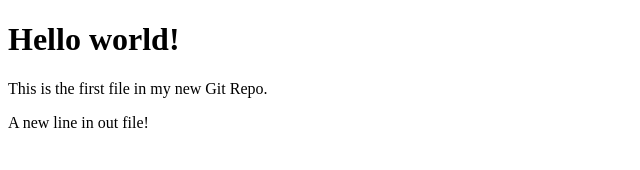
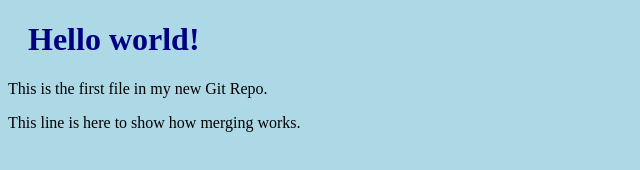
Before and after one commit to Wonder0729/hello-world, a plain HTML site: page index.html in a window 1280 px wide. Shown: the whole page, without its empty margins (0-640 px from the left). Drawn offline with Linux system fonts and the light colour scheme.

Commit message:
updated index.html with emergency fix

```diff
--- a/index.html
+++ b/index.html
@@ -2,12 +2,13 @@
 <html>
 <head>
 <title>Hello World!</title>
+<link rel="stylesheet" href="bluestyle.css">
 </head>
 <body>
 
 <h1>Hello world!</h1>
 <p>This is the first file in my new Git Repo.</p>
-<p>A new line in out file!</p>
+<p>This line is here to show how merging works.</p>
 
 </body>
 </html>
```
